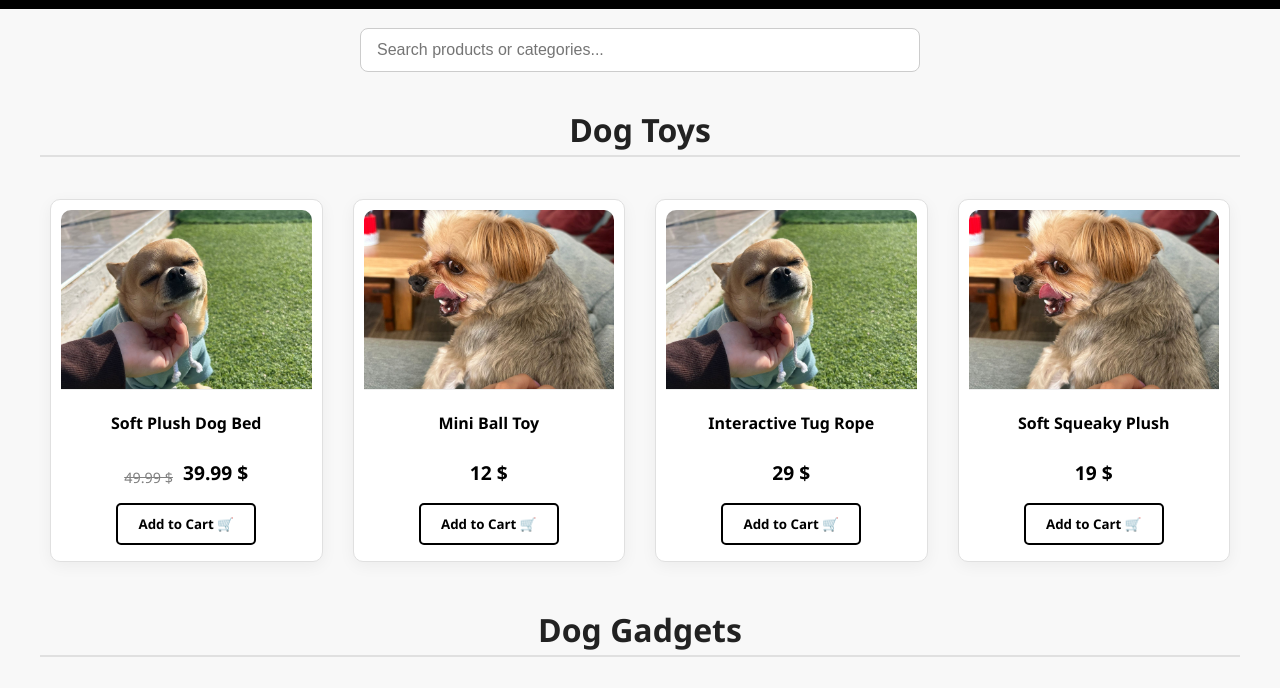
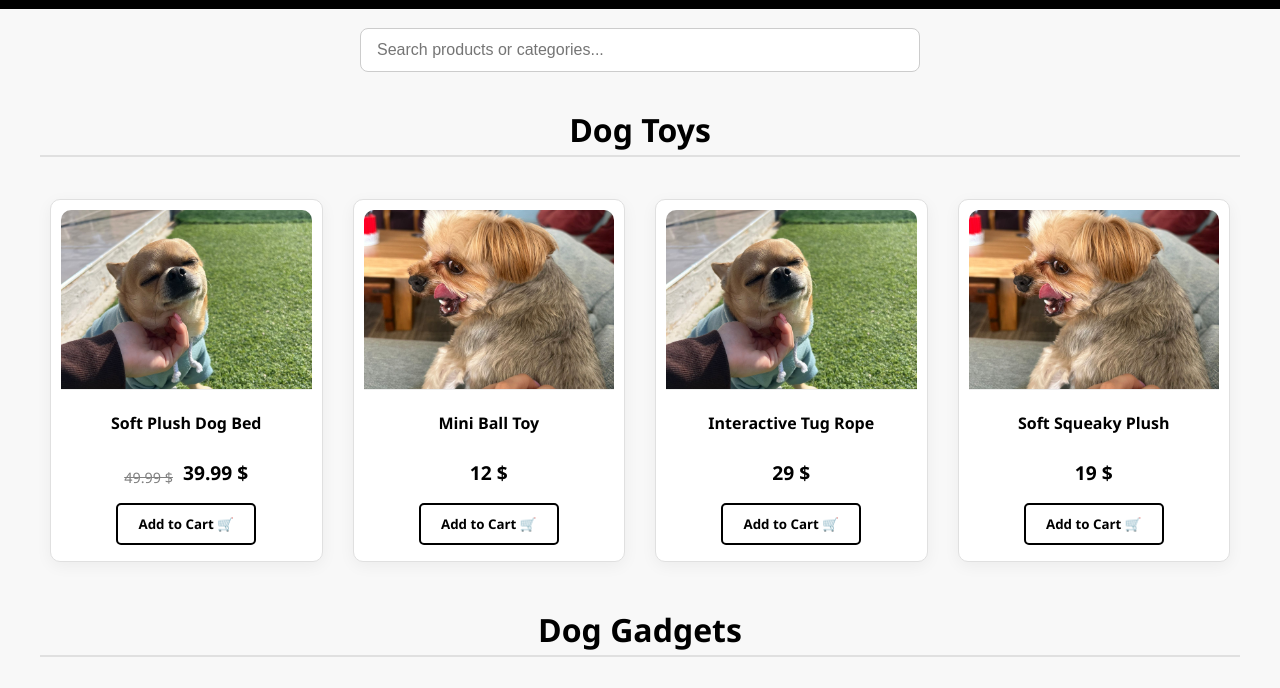
Before and after one commit to Ors9/OrAndLiadSite, a plain HTML site: page shopping.html in a window 1280 px wide. Shown: the part 112-800 px from the top of the page. Drawn offline with Linux system fonts and the light colour scheme; files whose address does not match are found by name.

Commit message:
Shop Style tittle

```diff
--- a/css/shop-style.css
+++ b/css/shop-style.css
@@ -35,11 +35,11 @@ main {
 }
 
 .category-title {
-  font-size: 2rem;
+
   font-weight: 600;
-  color: #222;
+  color: #000000;
   position: relative;
-
+  font-size: clamp(1.2rem, 3vw, 2rem);
   border-bottom: 2px solid #e0e0e0;
 }
 
```
